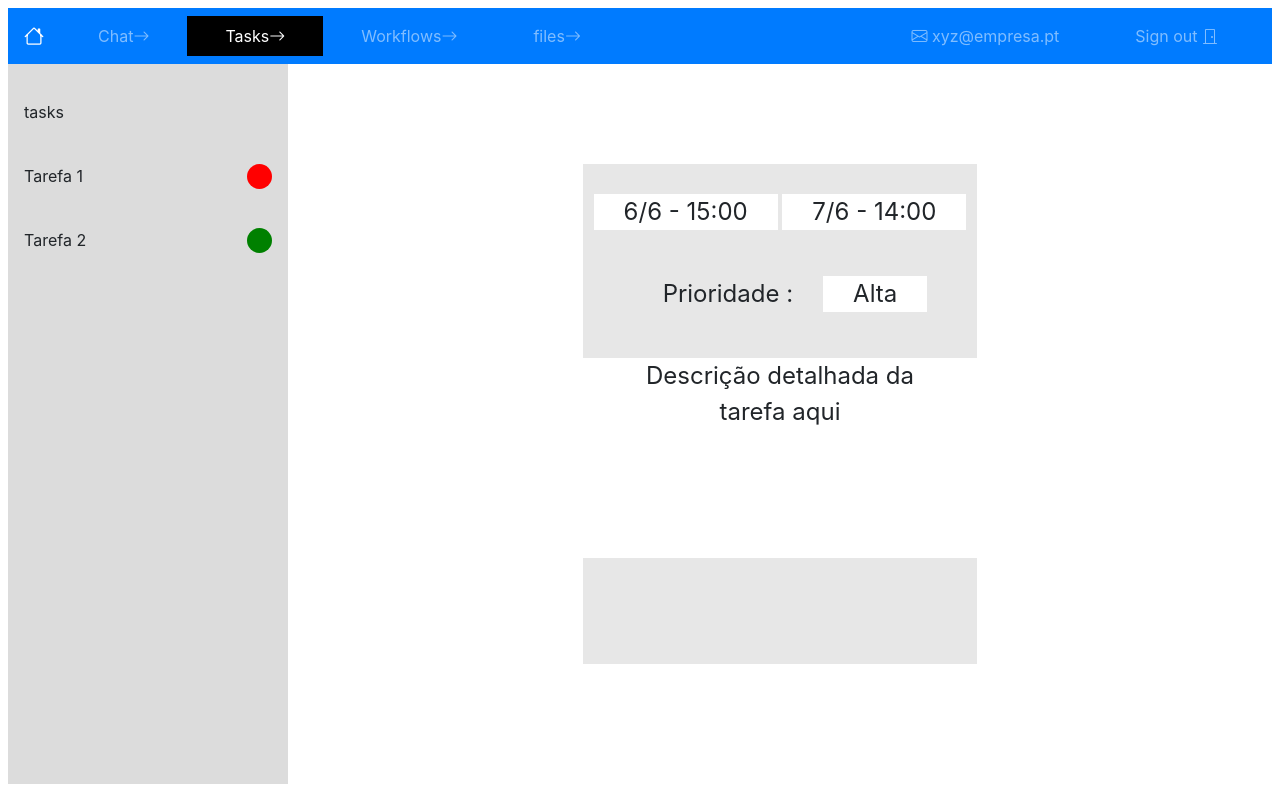
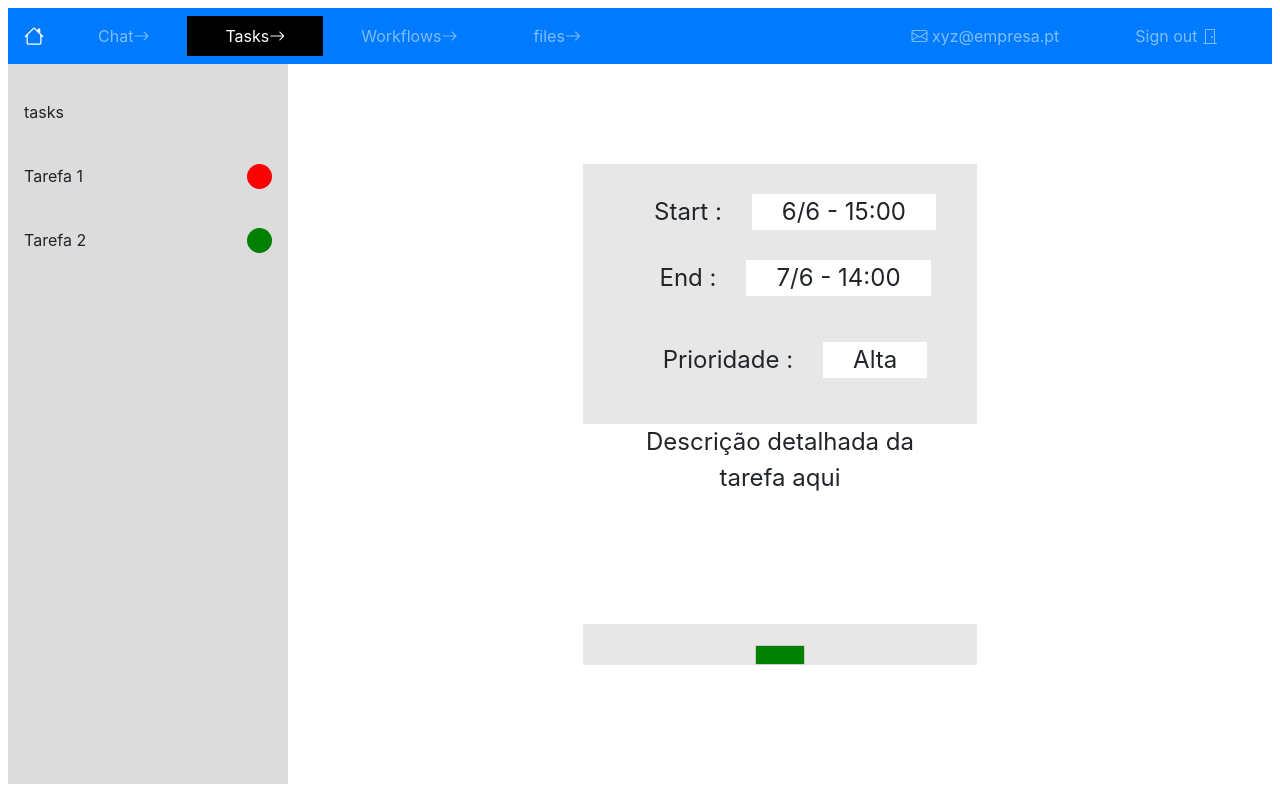
Before and after one commit to AS-2021-2022/AS-2021-2022, a Svelte app in the folder svelt/: page / in a window 1280 px wide. Both pictures are taken after a click on the link "Tasks". Built offline with nearby package versions, Linux system fonts and the light colour scheme.

Commit message:
improved tasks

```diff
--- a/svelt/src/Tasks.svelte
+++ b/svelt/src/Tasks.svelte
@@ -56,12 +56,14 @@
                 <p>Waiting for server response ...</p>
             {:else }
                 <p></p>
-                <div class = "field">{parameters["start"]}</div>
-                <div class = "field">{parameters["end"]}</div>
+                <div class = "field" style="background-color:rgb(231, 231, 231);">Start : </div><div class = "field">{parameters["start"]}</div>
+                <div class = "field" style="background-color:rgb(231, 231, 231);">End : </div><div class = "field">{parameters["end"]}</div>
                 <p></p>
                 <div class = "field" style="background-color:rgb(231, 231, 231);">Prioridade : </div><div class = "field">{parameters["priority"]}</div>
                 <p></p>
                 <div class = "field description" >{parameters["description"]}</div>
+                <p></p>
+                <button class = "concludeButton"></button>
 
             {/if}
         {:else}
@@ -107,5 +109,12 @@
         min-height: 200px;
     }
 
+    .concludeButton
+    {
+        width:50px;
+        height:20px;
+        background-color: green;
+    }
+
 
 </style>
```
